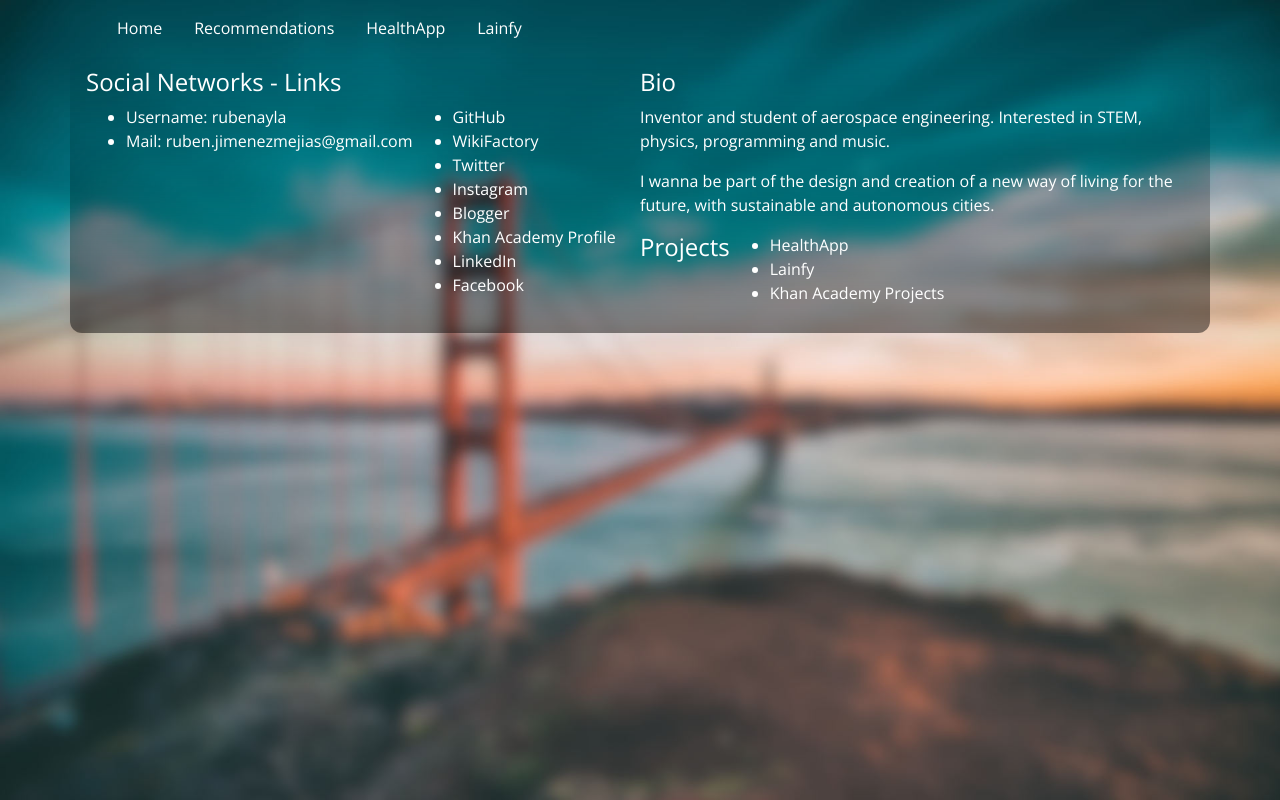
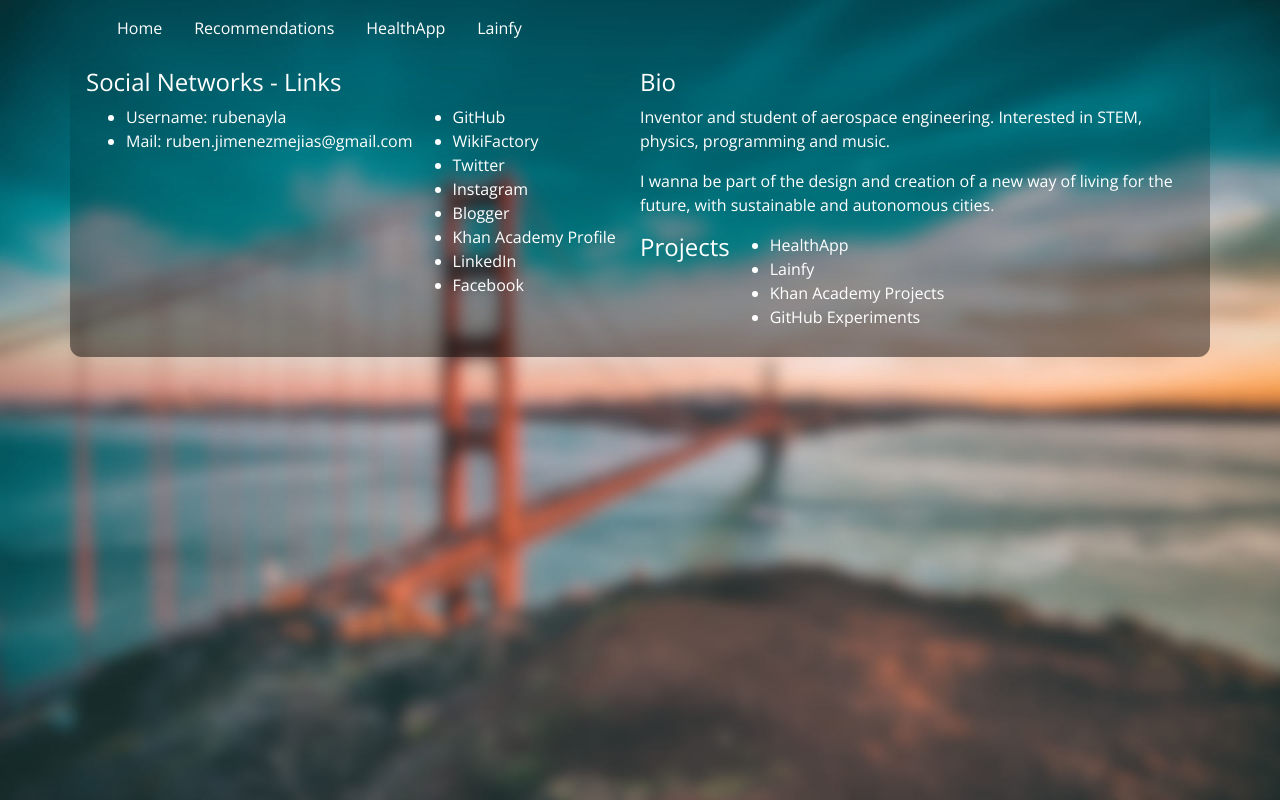
Before and after one commit to rubenayla/rubenayla, a plain HTML site: page index.html in a window 1280 px wide. Drawn offline with nearby package versions, Linux system fonts and the light colour scheme.

Commit message:
Update index.html

```diff
--- a/index.html
+++ b/index.html
@@ -60,6 +60,7 @@
 							<li><a href="https://rubenayla.github.io/healthApp/">HealthApp</a></li>
 							<li><a href="https://sczd.github.io/lainfy/">Lainfy</a></li>
 							<li><a href="https://www.khanacademy.org/profile/rubenayla/projects">Khan Academy Projects</a></li>
+							<li><a href="https://github.com/rubenayla/experiments">GitHub Experiments</a></li>
 						</ul>
 					</div>
 				</div>
```
